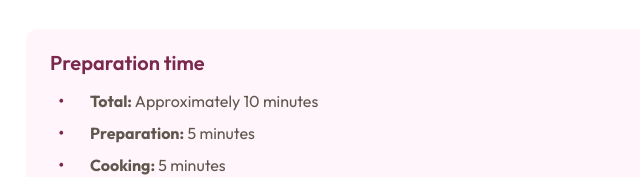
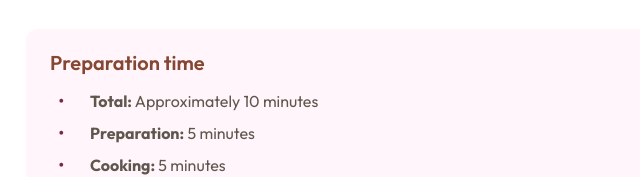
Before and after one commit to davidGasanov/recipe-page, a plain HTML site: page index.html in a window 1280 px wide. Shown: the part 623-800 px from the top of the page, 286-926 px from the left. Drawn offline with Linux system fonts and the light colour scheme.

Commit message:
fix h2 color

```diff
--- a/style.css
+++ b/style.css
@@ -64,7 +64,7 @@
 }
 
 h2 {
-  color: var(--rose-800);
+  color: var(--brown-800);
 }
 
 .section-title {
```
